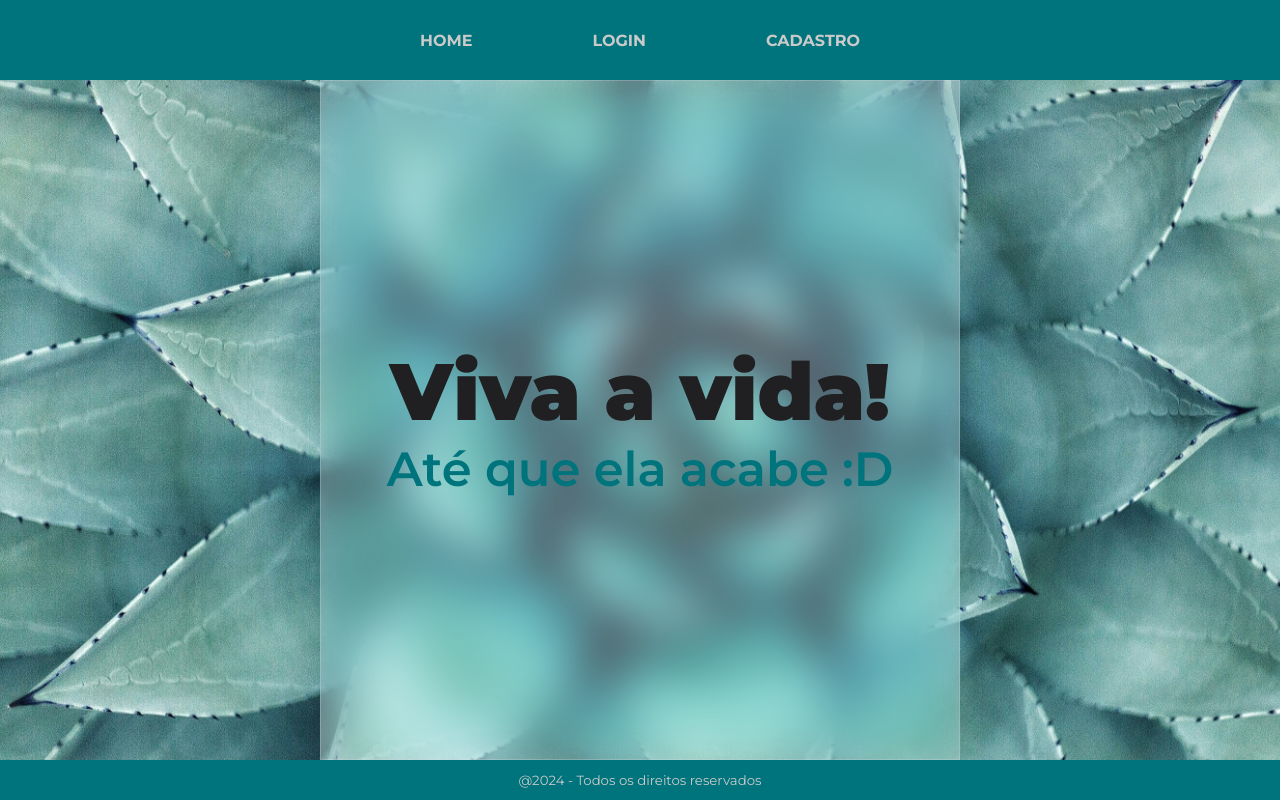
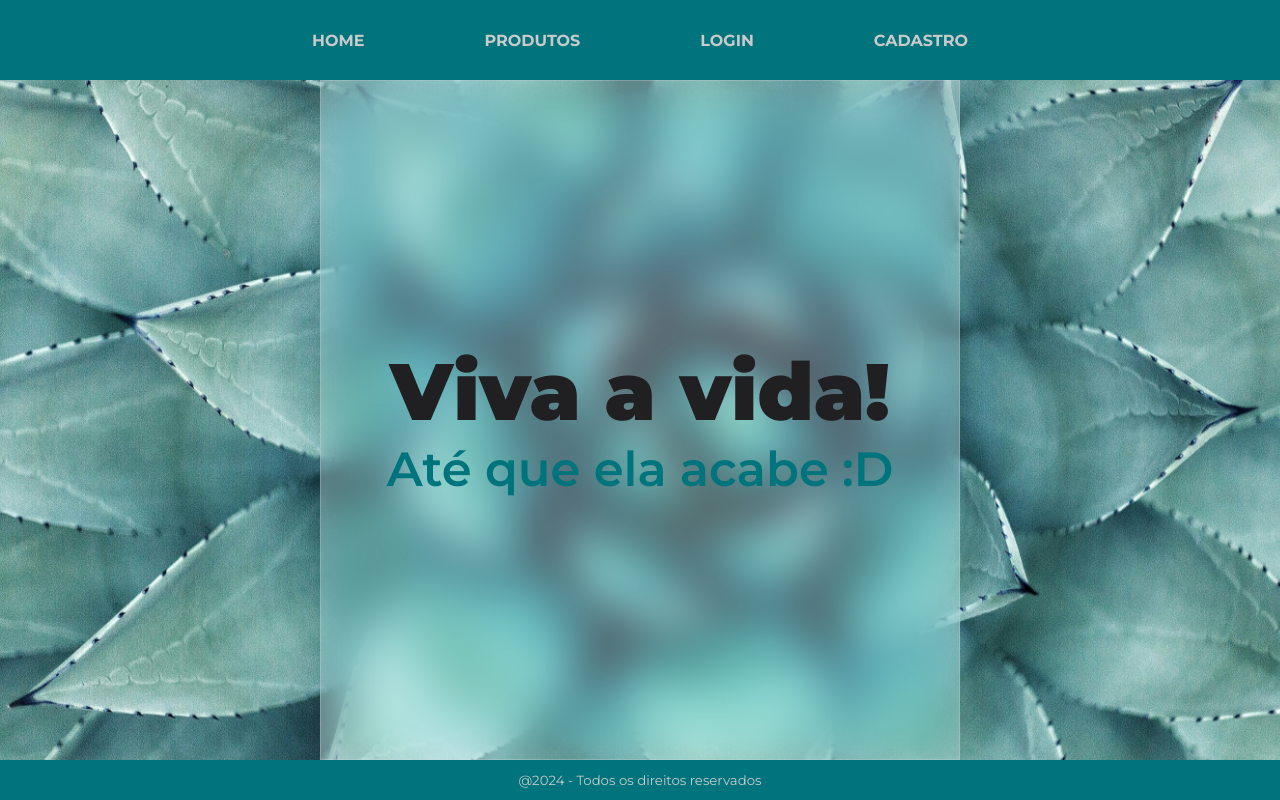
Before and after one commit to AliceSBulhoes/Projeto5---Login, a React (Vite) app: page / in a window 1280 px wide. Built offline with nearby package versions, Linux system fonts and the light colour scheme.

Commit message:
Criando a estrutura do Produtos

```diff
--- a/src/components/Nav.jsx
+++ b/src/components/Nav.jsx
@@ -9,6 +9,7 @@ const Nav = () => {
     <NavStyle>
         <header className='nav'>
             <Link to='/' className='nav-link'>Home</Link>
+            <Link to='/produtos' className='nav-link'>Produtos</Link>
             <Link to='/login' className='nav-link'>Login</Link>
             <Link to='/cadastro' className='nav-link'>Cadastro</Link>
         </header>
```
